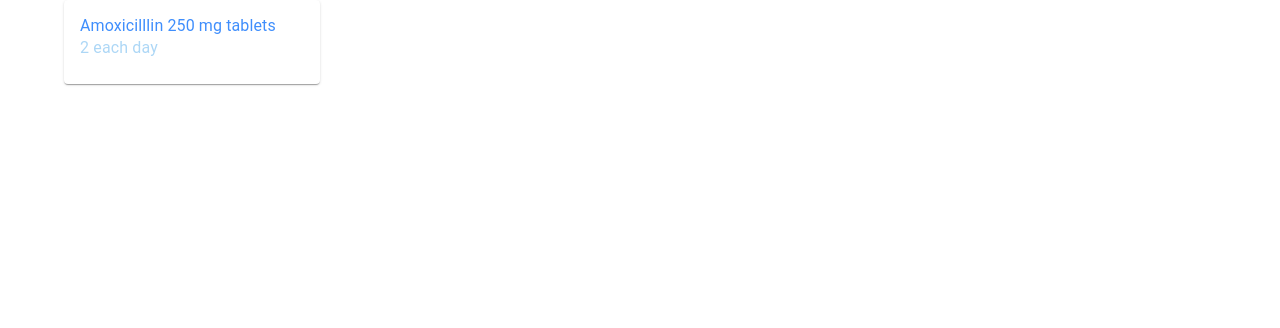
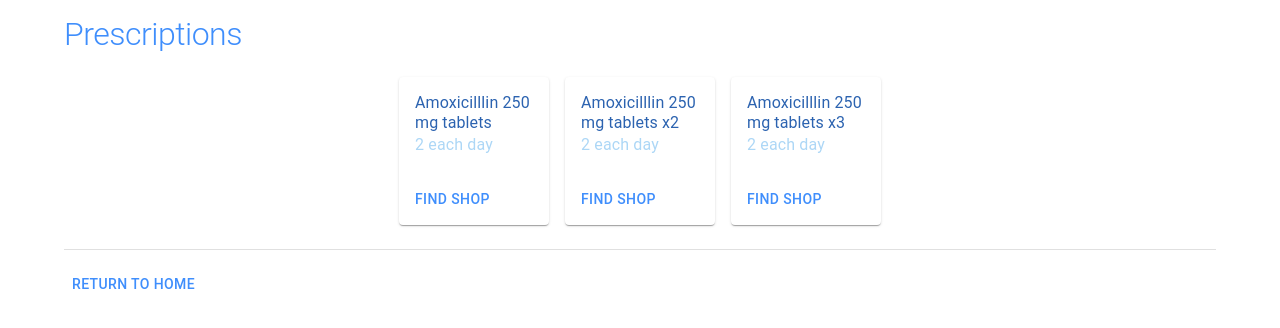
Before and after one commit to zhanghong27/NYUHack2022-FooBar, a React (Create React App) app in the folder web/: page /prescriptions in a window 1280 px wide. Shown: the top 328 px of the page. Built offline with nearby package versions, Linux system fonts and the light colour scheme.

Commit message:
Make the prescription page look better

```diff
--- a/web/src/api/prescriptions.ts
+++ b/web/src/api/prescriptions.ts
@@ -7,5 +7,15 @@ export const getPrescriptions = async (): Promise<prescription[]> => {
       instruction: '2 each day',
       price: 23,
     },
+    {
+      name: 'Amoxicilllin 250 mg tablets x2',
+      instruction: '2 each day',
+      price: 23,
+    },
+    {
+      name: 'Amoxicilllin 250 mg tablets x3',
+      instruction: '2 each day',
+      price: 23,
+    },
   ]
 }
--- /dev/null
+++ b/web/src/components/NavButton.tsx
@@ -0,0 +1,24 @@
+import React from 'react'
+import { Button } from '@mui/material'
+import { useNavigate } from 'react-router'
+import { WithChildren } from '../types'
+
+export type BackButtonProps = WithChildren<{
+  to: string
+}>
+
+const NavButton = ({ to, children }: BackButtonProps) => {
+  const navigate = useNavigate()
+
+  return (
+    <Button
+      onClick={() => {
+        navigate(to)
+      }}
+    >
+      {children}
+    </Button>
+  )
+}
+
+export default NavButton
--- a/web/src/components/Prescriptions/PrescriptionsCardList.tsx
+++ b/web/src/components/Prescriptions/PrescriptionsCardList.tsx
@@ -1,9 +1,17 @@
 import React from 'react'
-import { Card, CardContent, Typography } from '@mui/material'
+import {
+  Button,
+  Card,
+  CardActions,
+  CardContent,
+  Typography,
+  useTheme,
+} from '@mui/material'
 import { useQuery } from 'react-query'
 import { getPrescriptions } from '../../api/prescriptions'
 
 const PrescriptionList = () => {
+  const theme = useTheme()
   const { data, isLoading } = useQuery('prescriptions', getPrescriptions)
 
   if (isLoading || data === undefined) return <>loading</>
@@ -11,20 +19,20 @@ const PrescriptionList = () => {
   return (
     <>
       {data.map((prescription) => (
-        <Card
-          key={prescription.name}
-          sx={{
-            width: '20vw',
-          }}
-        >
+        <Card key={prescription.name}>
           <CardContent>
-            <Typography variant="h4" color="primary">
+            <Typography variant="h4" color={theme.palette.primary.dark}>
               {prescription.name}
             </Typography>
-            <Typography variant="body1" color="secondary">
+            <Typography variant="body1" color={theme.palette.secondary.main}>
               {prescription.instruction}
             </Typography>
           </CardContent>
+          <CardActions>
+            <Button>
+              <Typography variant="button">Find Shop</Typography>
+            </Button>
+          </CardActions>
         </Card>
       ))}
     </>
--- a/web/src/routes/Prescriptions.tsx
+++ b/web/src/routes/Prescriptions.tsx
@@ -1,11 +1,29 @@
 import React from 'react'
-import { Container } from '@mui/material'
+import { Container, Divider, Typography } from '@mui/material'
 import PrescriptionList from '../components/Prescriptions/PrescriptionsCardList'
+import NavButton from '../components/NavButton'
 
 const Prescriptions = () => {
   return (
     <Container>
-      <PrescriptionList />
+      <Typography color="primary" variant="h1" sx={{ margin: '1rem 0 1rem' }}>
+        Prescriptions
+      </Typography>
+      <Container
+        sx={{
+          display: 'flex',
+          flexWrap: 'wrap',
+          justifyContent: 'center',
+          '& > :not(style)': {
+            m: 1,
+            width: 150,
+          },
+        }}
+      >
+        <PrescriptionList />
+      </Container>
+      <Divider sx={{ margin: '1rem 0 1rem' }} />
+      <NavButton to="/home">Return to Home</NavButton>
     </Container>
   )
 }
```
Also changed, not shown: web/src/components/ImgCard.tsx (+1 -8 lines).
